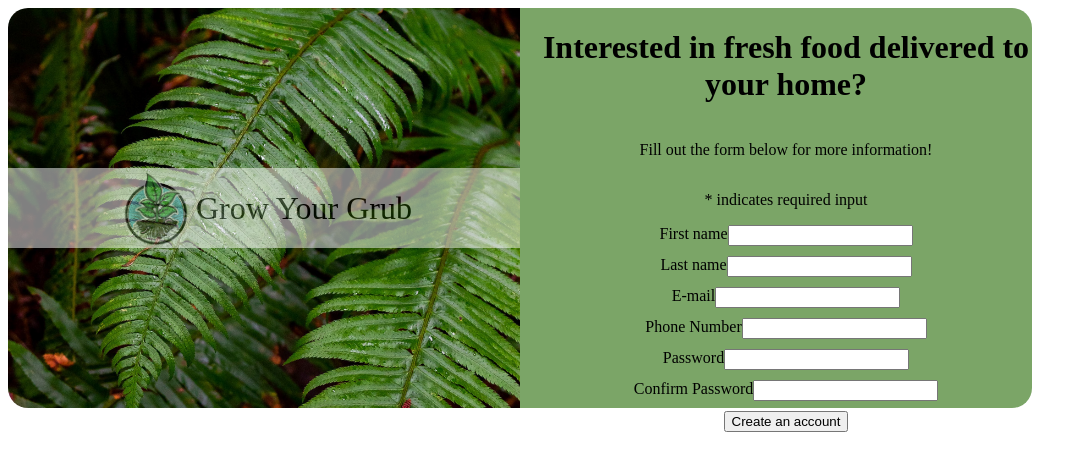
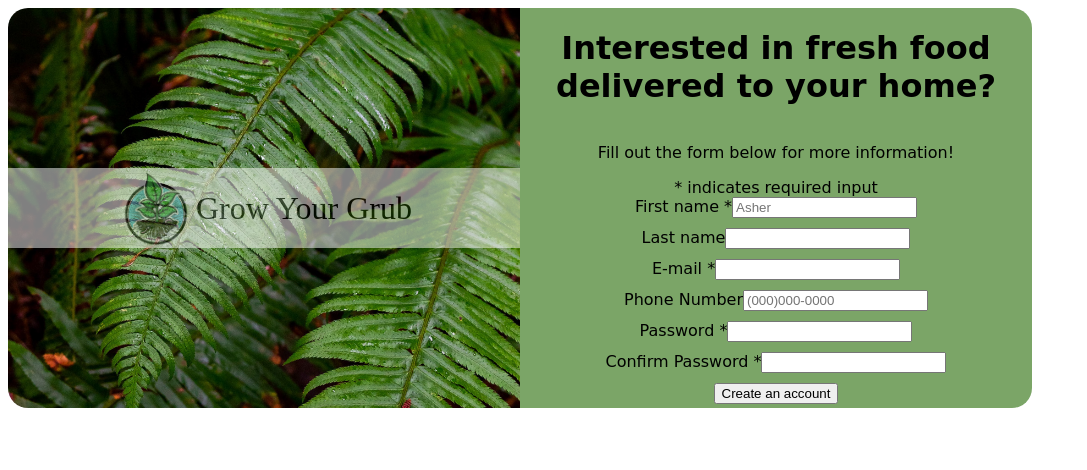
Before and after one commit to williealldredge/signUp, a plain HTML site: page index.html in a window 1280 px wide. Shown: the whole page, without its empty margins (0-1087 px from the left). Drawn offline with Linux system fonts and the light colour scheme.

Commit message:
add validation

```diff
--- a/index.html
+++ b/index.html
@@ -21,35 +21,35 @@
 
                     <p>Fill out the form below for more information!</p>
 
-                    <p>* indicates required input</p>
+                    <p id="req">* indicates required input</p>
 
                     <div class="input">
-                        <label for="first">First name</label>
-                        <input type="text" name="firstName" id="first_name" required>
+                        <label for="first">First name *</label>
+                        <input type="text" name="firstName" id="first_name" placeholder="Asher" required>
                     </div>
 
                     <div class="input">
-                        <label for="last">Last name</label>
+                        <label for="last">Last name </label>
                         <input type="text" name="lastName" id="last_name">
                     </div>
 
                     <div class="input">
-                        <label for="email">E-mail</label>
+                        <label for="email">E-mail *</label>
                         <input type="email" name="email" id="email" required>
                     </div>
 
                     <div class="input">
-                        <label for="phone">Phone Number</label>
-                        <input type="tel" name="phone" id="phone">
+                        <label for="phone">Phone Number </label>
+                        <input type="tel" name="phone" id="phone" placeholder="(000)000-0000">
                     </div>
 
                     <div class="input">
-                        <label for="password">Password</label>
+                        <label for="password">Password *</label>
                         <input type="password" name="password" id="password" required>
                     </div>
 
                     <div class="input">
-                        <label for="password-confirm">Confirm Password</label>
+                        <label for="password-confirm">Confirm Password *</label>
                         <input type="password" name="password-confirm" id="password-confirm" required>
                     </div>
                     <button type="submit">Create an account</button>
--- a/style.css
+++ b/style.css
@@ -46,6 +46,10 @@
     border-radius: 20px;
 }
 
+#req {
+    margin: 0;
+}
+
 .form-title {
     width: 100%;
 }
@@ -54,11 +58,24 @@
     width: 50vw;
     flex-direction: column;
     align-items: center;
-    padding-left: 20px;
     text-align: center;
+    font-family: cursive;
 }
 
 .input {
-
     padding-bottom: 10px;
 }
+
+input:focus {
+    outline: none;
+    border-color: rgb(83, 202, 253);
+    border-radius: 1px;
+}
+
+input[type="password"]:focus:invalid {
+    border-color: red;
+}
+
+input[type="password"]:focus:valid {
+    border-color: green;
+}
```
